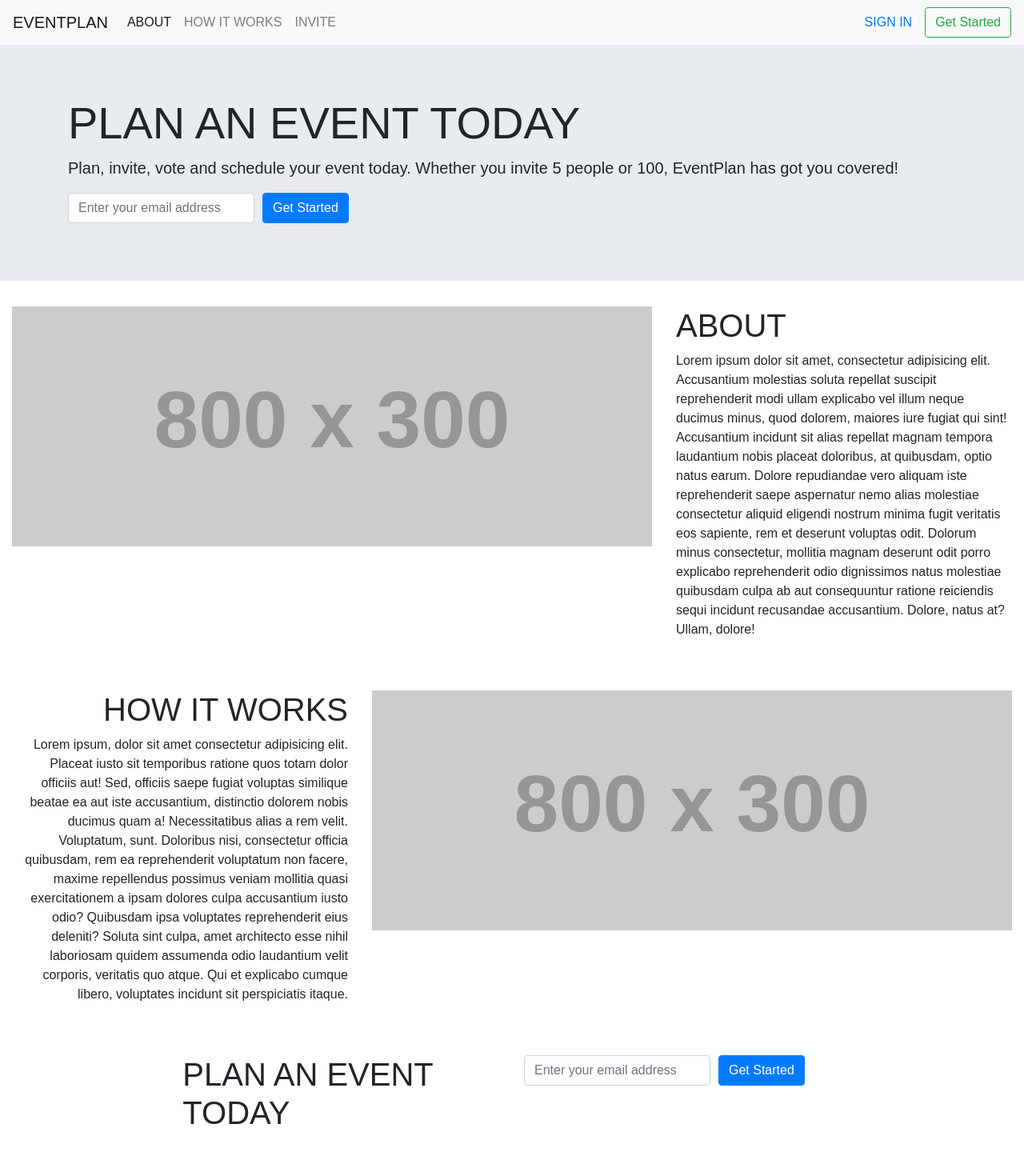
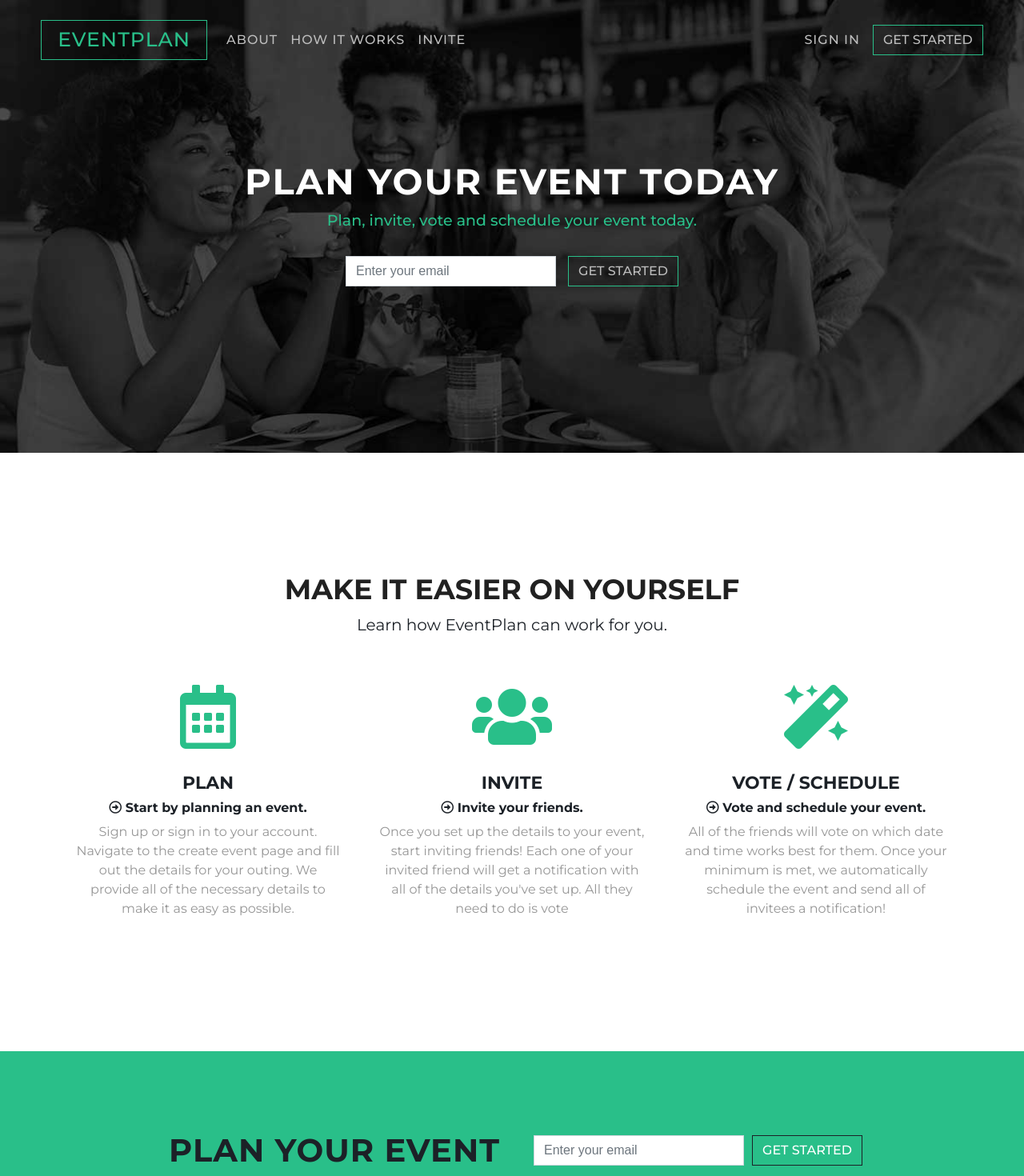
Before and after one commit to davidjemerson/eventplanapp, a React (Create React App) app in the folder client/: page / in a window 1280 px wide. Shown: the top 1470 px of the page at 80% size. Built offline with nearby package versions, Linux system fonts and the light colour scheme; the HTML template or start-up script is replaced by a standard one.

Commit message:
Finished all of the splash page styling

```diff
--- a/client/public/index.html
+++ b/client/public/index.html
@@ -24,6 +24,12 @@
   <link rel="stylesheet" href="https://stackpath.bootstrapcdn.com/bootstrap/4.1.0/css/bootstrap.min.css" integrity="sha384-9gVQ4dYFwwWSjIDZnLEWnxCjeSWFphJiwGPXr1jddIhOegiu1FwO5qRGvFXOdJZ4"
     crossorigin="anonymous">
 
+  <!-- GOOGLE FONTS CDN -->
+  <link href="https://fonts.googleapis.com/css?family=Montserrat:400,500,700,800" rel="stylesheet">
+
+  <!-- FONT AWESOME CDN -->
+  <link rel="stylesheet" href="https://use.fontawesome.com/releases/v5.1.0/css/all.css" integrity="sha384-lKuwvrZot6UHsBSfcMvOkWwlCMgc0TaWr+30HWe3a4ltaBwTZhyTEggF5tJv8tbt" crossorigin="anonymous">
+
   <title>React App</title>
 </head>
 
--- a/client/src/components/Footer/Footer.js
+++ b/client/src/components/Footer/Footer.js
@@ -7,7 +7,7 @@ class Footer extends Component {
   render() {
     return (
       <div>
-        <footer className="navbar navbar-expand-lg navbar-light bg-light">
+        <footer className="navbar navbar-expand-lg">
           <div className="collapse navbar-collapse" id="navbarTogglerDemo02">
             <ul className="navbar-nav mr-auto mt-2 mt-lg-0">
               <li className="nav-item active">
--- a/client/src/components/Navbar/Navbar.js
+++ b/client/src/components/Navbar/Navbar.js
@@ -5,12 +5,12 @@ import React, { Component } from 'react';
 class Navbar extends Component {
   render() {
     return (
-      <nav class="navbar navbar-expand-lg navbar-light bg-light">
-        <a class="navbar-brand" href="#">
+      <nav className="navbar navbar-expand-lg">
+          <a className="navbar-brand" href="#">
             EVENTPLAN
           </a>
           <button
-          class="navbar-toggler"
+            className="navbar-toggler"
             type="button"
             data-toggle="collapse"
             data-target="#navbarTogglerDemo02"
@@ -18,32 +18,35 @@ class Navbar extends Component {
             aria-expanded="false"
             aria-label="Toggle navigation"
           >
-          <span class="navbar-toggler-icon" />
+            <span className="navbar-toggler-icon" />
           </button>
 
-        <div class="collapse navbar-collapse" id="navbarTogglerDemo02">
-          <ul class="navbar-nav mr-auto mt-2 mt-lg-0">
-            <li class="nav-item active">
-              <a class="nav-link" href="#">
-                ABOUT <span class="sr-only">(current)</span>
+          <div className="collapse navbar-collapse" id="navbarTogglerDemo02">
+            <ul className="navbar-nav mr-auto mt-2 mt-lg-0">
+              <li className="nav-item active">
+                <a className="nav-link" href="#">
+                  ABOUT
                 </a>
               </li>
-            <li class="nav-item">
-              <a class="nav-link" href="#">
+              <li className="nav-item">
+                <a className="nav-link" href="#">
                   HOW IT WORKS
                 </a>
               </li>
-            <li class="nav-item">
-              <a class="nav-link" href="#">
+              <li className="nav-item">
+                <a className="nav-link" href="#">
                   INVITE
                 </a>
               </li>
             </ul>
-          <a class="nav-link" href="#">
+            <a className="nav-link" href="#">
               SIGN IN
             </a>
-          <button class="btn btn-outline-success my-2 my-sm-0" type="submit">
-            Get Started
+            <button
+              className="btn btn-outline-success my-2 my-sm-0"
+              type="submit"
+            >
+              GET STARTED
             </button>
           </div>
       </nav>
--- a/client/src/components/Splash/SplashBody.js
+++ b/client/src/components/Splash/SplashBody.js
@@ -1,52 +1,46 @@
 import React from 'react';
 
 export const SplashBody = props => (
-  <div className="container-fluid">
-    <div className="row">
-      <div className="col mb-5">
-        <a href="https://placeholder.com">
-          <img src="http://via.placeholder.com/800x300" />
-        </a>
-      </div>
-      <div className="col mb-5">
-        <h1>ABOUT</h1>
-        <p>
-          Lorem ipsum dolor sit amet, consectetur adipisicing elit. Accusantium
-          molestias soluta repellat suscipit reprehenderit modi ullam explicabo
-          vel illum neque ducimus minus, quod dolorem, maiores iure fugiat qui
-          sint! Accusantium incidunt sit alias repellat magnam tempora
-          laudantium nobis placeat doloribus, at quibusdam, optio natus earum.
-          Dolore repudiandae vero aliquam iste reprehenderit saepe aspernatur
-          nemo alias molestiae consectetur aliquid eligendi nostrum minima fugit
-          veritatis eos sapiente, rem et deserunt voluptas odit. Dolorum minus
-          consectetur, mollitia magnam deserunt odit porro explicabo
-          reprehenderit odio dignissimos natus molestiae quibusdam culpa ab aut
-          consequuntur ratione reiciendis sequi incidunt recusandae accusantium.
-          Dolore, natus at? Ullam, dolore!
+  <div className="container text-center info-container">
+
+    <h2>MAKE IT EASIER ON YOURSELF</h2>
+    <p className="by-line">Learn how EventPlan can work for you.</p>
+
+    <div className="row content-rows">
+      <div className="col-xs-12 col-sm-12 col-md-4 col-lg-4">
+      <i class="far fa-calendar-alt fa-5x"></i>
+
+        <h5>PLAN</h5>
+        <h6>
+          <i className="far fa-arrow-alt-circle-right" /> Start by planning an event.
+        </h6>
+        <p className="p-text">
+          Sign up or sign in to your account. Navigate to the create event page and fill out the details for your outing. We provide all of the necessary details to make it as easy as possible.
         </p>
       </div>
-      <div className="w-100" />
-      <div className="col">
-        <h1 className="text-right">HOW IT WORKS</h1>
-        <p className="text-right">
-          Lorem ipsum, dolor sit amet consectetur adipisicing elit. Placeat
-          iusto sit temporibus ratione quos totam dolor officiis aut! Sed,
-          officiis saepe fugiat voluptas similique beatae ea aut iste
-          accusantium, distinctio dolorem nobis ducimus quam a! Necessitatibus
-          alias a rem velit. Voluptatum, sunt. Doloribus nisi, consectetur
-          officia quibusdam, rem ea reprehenderit voluptatum non facere, maxime
-          repellendus possimus veniam mollitia quasi exercitationem a ipsam
-          dolores culpa accusantium iusto odio? Quibusdam ipsa voluptates
-          reprehenderit eius deleniti? Soluta sint culpa, amet architecto esse
-          nihil laboriosam quidem assumenda odio laudantium velit corporis,
-          veritatis quo atque. Qui et explicabo cumque libero, voluptates
-          incidunt sit perspiciatis itaque.
+
+      <div className="col-xs-12 col-sm-12 col-md-4 col-lg-4">
+      <i class="fas fa-users fa-5x"></i>
+
+        <h5>INVITE</h5>
+        <h6>
+          <i className="far fa-arrow-alt-circle-right" /> Invite your friends.
+        </h6>
+        <p className="p-text">
+          Once you set up the details to your event, start inviting friends! Each one of your invited friend will get a notification with all of the details you've set up. All they need to do is vote
         </p>
       </div>
-      <div className="col">
-        <a href="https://placeholder.com">
-          <img src="http://via.placeholder.com/800x300" />
-        </a>
+
+      <div className="col-xs-12 col-sm-12 col-md-4 col-lg-4">
+      <i class="fas fa-magic fa-5x"></i>
+
+        <h5>VOTE / SCHEDULE</h5>
+        <h6>
+          <i className="far fa-arrow-alt-circle-right" /> Vote and schedule your event.
+        </h6>
+        <p className="p-text">
+          All of the friends will vote on which date and time works best for them. Once your minimum is met, we automatically schedule the event and send all of invitees a notification!
+        </p>
       </div>
     </div>
   </div>
--- a/client/src/components/Splash/SplashHero.js
+++ b/client/src/components/Splash/SplashHero.js
@@ -1,15 +1,14 @@
 import React from 'react';
 
 export const SplashHero = props => (
-  <div className="jumbotron jumbotron-fluid">
+  <div className="jumbotron text-center jumbotron-fluid hero-img">
     <div className="container">
-      <h1 className="display-4">PLAN AN EVENT TODAY</h1>
+      <h1 className="display-4">PLAN YOUR EVENT TODAY</h1>
       <p className="lead">
-        Plan, invite, vote and schedule your event today. Whether you invite 5
-        people or 100, EventPlan has got you covered!
+        Plan, invite, vote and schedule your event today.
       </p>
       <form>
-        <div className="form-row align-items-center">
+        <div className="form-row align-items-center input-style">
           <div className="col-auto">
             <label className="sr-only" for="inlineFormInput">
               Email
@@ -18,12 +17,12 @@ export const SplashHero = props => (
               type="email"
               className="form-control mb-2"
               id="inlineFormInput"
-              placeholder="Enter your email address"
+              placeholder="Enter your email"
             />
           </div>
           <div className="col-auto">
-            <button type="submit" className="btn btn-primary mb-2">
-              Get Started
+            <button type="submit" className="btn btn-outline mb-2 hero-btn">
+              GET STARTED
             </button>
           </div>
         </div>
--- a/client/src/components/Splash/SplashLower.js
+++ b/client/src/components/Splash/SplashLower.js
@@ -1,14 +1,14 @@
 import React from 'react';
 
 export const SplashLower = props => (
-  <div className="container-fluid mt-5 mb-5">
-    <div className="row justify-content-center">
-      <div className="col-4">
-        <h1>PLAN AN EVENT TODAY</h1>
+  <div className="container-fluid">
+    <div className="row body-lower">
+      <div className="col-6">
+        <h1 className="lower-heading">PLAN YOUR EVENT</h1>
       </div>
-      <div className="col-4">
+      <div className="col-6">
         <form>
-          <div className="form-row align-items-center">
+          <div className="form-row lower-input">
             <div className="col-auto">
               <label className="sr-only" for="inlineFormInput">
                 Email
@@ -17,12 +17,12 @@ export const SplashLower = props => (
                 type="email"
                 className="form-control mb-2"
                 id="inlineFormInput"
-                placeholder="Enter your email address"
+                placeholder="Enter your email"
               />
             </div>
             <div className="col-auto">
-              <button type="submit" className="btn btn-primary mb-2">
-                Get Started
+              <button type="submit" className="btn btn-outline mb-2 btn-lower">
+                GET STARTED
               </button>
             </div>
           </div>
--- /dev/null
+++ b/client/src/pages/Splash/Splash.css
@@ -0,0 +1,186 @@
+/* Navbar styles
+------------------------------------------------*/
+nav {
+  width: 100%;
+  background-color: transparent;
+}
+
+.navbar {
+  padding-top: 25px;
+  padding-left: 4%;
+  padding-right: 4%;
+  padding-bottom: 25px;
+}
+
+a.navbar-brand {
+  font-family: 'Montserrat', sans-serif;
+  color: #29bf89;
+  font-size: 25px;
+  font-weight: 500;
+  letter-spacing: 1px;
+  padding: 5px 20px;
+  border: 1px solid #29bf89;
+}
+
+.nav-link {
+  font-family: 'Montserrat', sans-serif;
+  color: #bdbdbd;
+  font-weight: 500;
+  letter-spacing: 1px;
+}
+
+.nav-link:hover {
+  color: #29bf89;
+}
+
+.btn {
+  font-family: 'Montserrat', sans-serif;
+  font-weight: 500;
+  color: #bdbdbd;
+  border-color: #29bf89;
+  border-radius: 0px;
+}
+
+.btn:hover {
+  color: #1c2127;
+  background-color: #29bf89;
+  border-color: #29bf89;
+  font-weight: 500;
+  border-radius: 0px;
+}
+
+/* Splash Hero (Jumbotron) styles
+------------------------------------------------*/
+.hero-img {
+  background-image: url('../../assets/img/hero-img.jpg');
+  background-size: cover;
+  margin-top: -100px;
+  padding-top: 200px;
+  padding-bottom: 200px;
+  margin-bottom: 0;
+}
+
+.display-4 {
+  font-family: 'Montserrat', sans-serif;
+  font-weight: 700;
+  font-size: 45px;
+  color: #fff;
+  letter-spacing: 2px;
+}
+
+.lead {
+  font-family: 'Montserrat', sans-serif;
+  font-weight: 500;
+  font-size: 19px;
+  color: #29bf89;
+}
+
+.form-row {
+  justify-content: center;
+  margin-top: 30px;
+}
+
+#inlineFormInput {
+  border-radius: 0;
+  margin-right: 30px;
+}
+
+.hero-btn {
+  background-color: transparent;
+  margin-left: 5px;
+}
+
+/* Splash Body (Body Section) styles
+------------------------------------------------*/
+.info-container {
+  background-color: #fff;
+  padding-top: 150px;
+  padding-bottom: 150px;
+  margin-bottom: 0;
+}
+
+h2 {
+  font-family: 'Montserrat', sans-serif;
+  font-weight: 700;
+  font-size: 35px;
+  color: #212121;
+}
+
+.by-line {
+  font-family: 'Montserrat', sans-serif;
+  font-size: 20px;
+  color: #1c2127;
+  margin-bottom: 60px;
+}
+
+.fa-5x {
+  color: #29bf89;
+}
+
+h5 {
+  font-family: 'Montserrat', sans-serif;
+  font-size: 22px;
+  font-weight: 700;
+  margin-top: 30px;
+  color: #1c2127;
+}
+
+h6 {
+  font-family: 'Montserrat', sans-serif;
+  font-weight: 700;
+  font-size: 16px;
+  color: #1c2127;
+}
+
+.p-text {
+  font-family: 'Montserrat', sans-serif;
+  padding-left: 7px;
+  padding-right: 7px;
+  font-size: 16px;
+  color: #969696;
+}
+
+/* Splash Body Lower (Lower Body Section) styles
+------------------------------------------------*/
+.body-lower {
+  padding-top: 100px;
+  padding-bottom: 100px;
+  background-color: #29bf89;
+}
+
+.lower-heading {
+  font-family: 'Montserrat', sans-serif;
+  font-weight: 700;
+  color: #1c2127;
+  letter-spacing: 1px;
+  text-align: right;
+}
+
+.lower-input {
+  padding-right: 175px;
+  margin-top: 5px;
+}
+
+.btn-lower {
+  border: #1c2127 solid 1px;
+  background-color: transparent;
+  color: #fff;
+}
+
+.btn-lower:hover {
+  border: #1c2127 solid 1px;
+  background-color: #1c2127;
+  color: #29bf89;
+}
+
+/* Footer styles
+------------------------------------------------*/
+footer {
+  width: 100%;
+  background-color: #1c2127;
+}
+
+.copyright {
+  font-family: 'Montserrat', sans-serif;
+  color: #bdbdbd;
+}
--- a/client/src/pages/Splash/Splash.js
+++ b/client/src/pages/Splash/Splash.js
@@ -2,6 +2,7 @@ import React from 'react';
 import Navbar from '../../components/Navbar';
 import { SplashBody, SplashHero, SplashLower } from '../../components/Splash';
 import Footer from '../../components/Footer';
+import './Splash.css';
 
 const Splash = () => (
   <div>
```
Also changed, not shown: client/src/assets/img/hero-img.jpg (added). Lines whose indentation alone changed are shown as unchanged.
